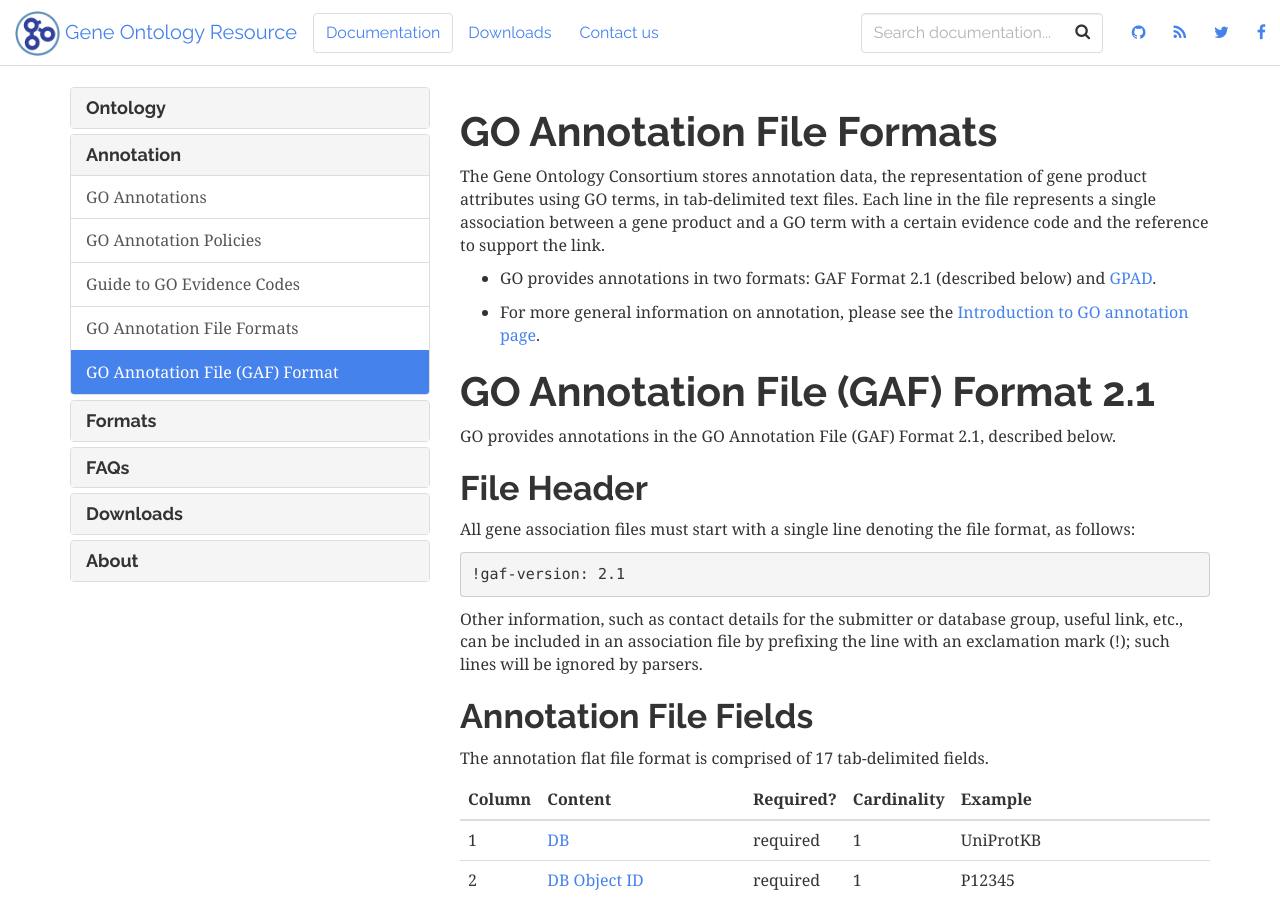
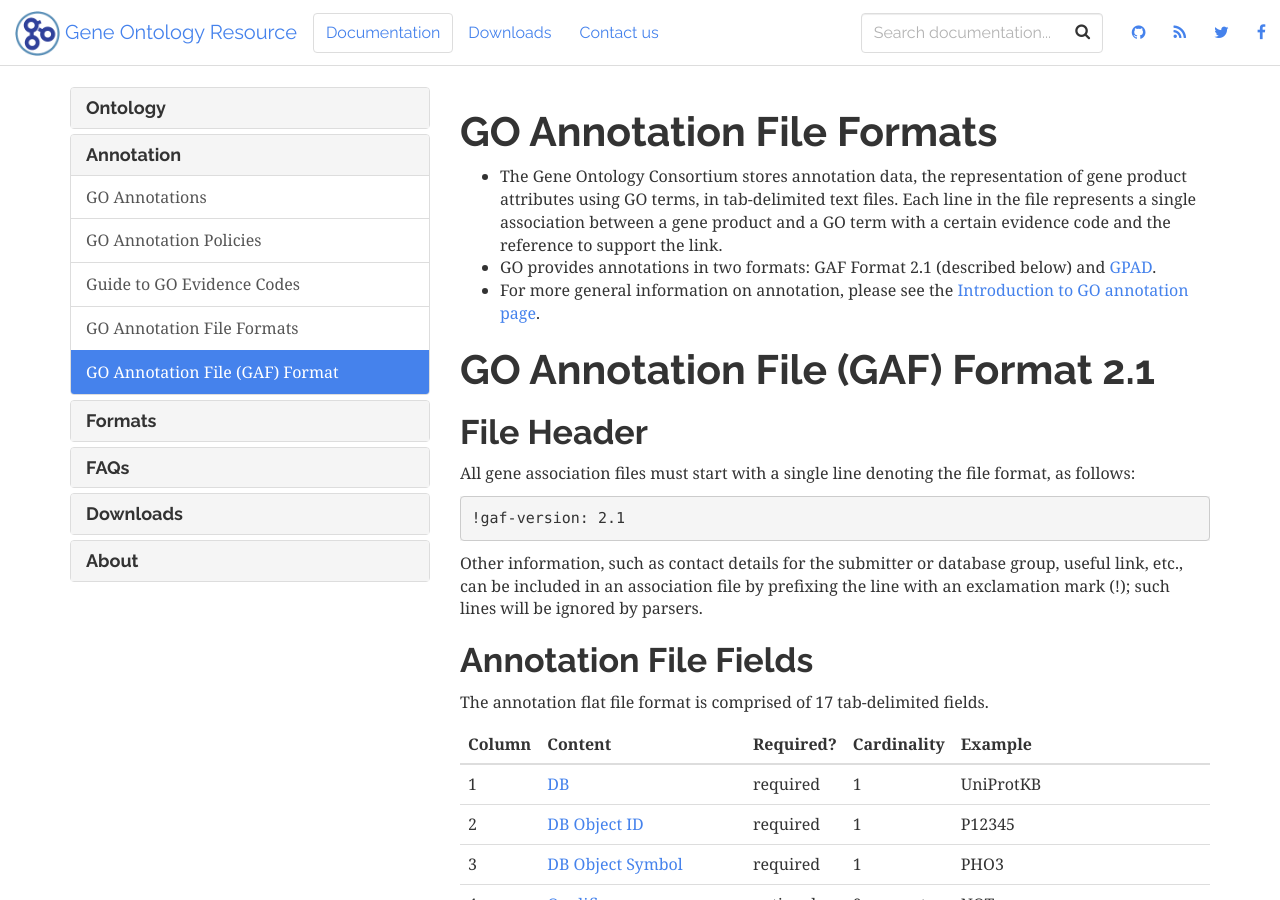
Before and after one commit to geneontology/geneontology.github.io, a Jekyll site: the page built from _docs/go-annotation-file-gaf-format-21.md, in a window 1280 px wide and 900 px high. Built offline with Jekyll 4.4.1, drawn with Linux system fonts in a browser that asks for light colours; nearby versions of some CDN libraries.

Commit message:
Update go-annotation-file-gaf-format-21.md

```diff
--- a/_docs/go-annotation-file-gaf-format-21.md
+++ b/_docs/go-annotation-file-gaf-format-21.md
@@ -7,15 +7,12 @@
 Suggestion: can we use "optional" instead of "not mandatory"?-->
 
 # GO Annotation File Formats
-The Gene Ontology Consortium stores annotation data, the representation of gene product attributes using GO terms, in tab-delimited text files. Each line in the file represents a single association between a gene product and a GO term with a certain evidence code and the reference to support the link.
-
++ The Gene Ontology Consortium stores annotation data, the representation of gene product attributes using GO terms, in tab-delimited text files. Each line in the file represents a single association between a gene product and a GO term with a certain evidence code and the reference to support the link.
 + GO provides annotations in two formats: GAF Format 2.1 (described below) and [GPAD](/docs/gene-product-association-data-gpad-format/).
-
 + For more general information on annotation, please see the [Introduction to GO annotation page](/docs/go-annotations/).
 
 
 # GO Annotation File (GAF) Format 2.1
-GO provides annotations in the GO Annotation File (GAF) Format 2.1, described below.
 
 ## File Header
 
```
